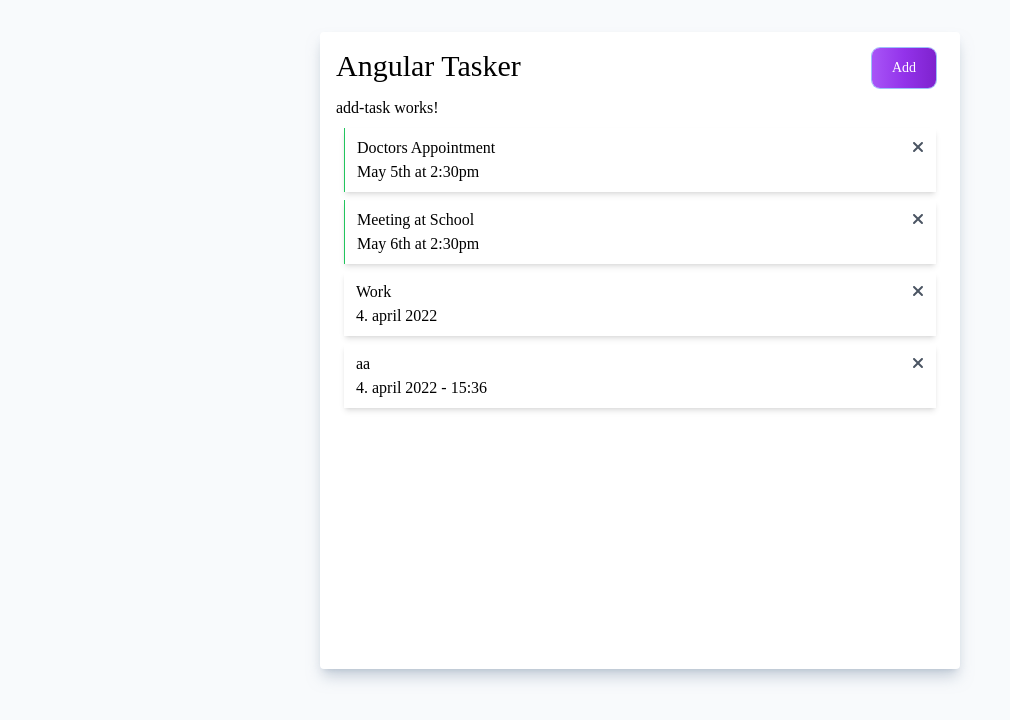
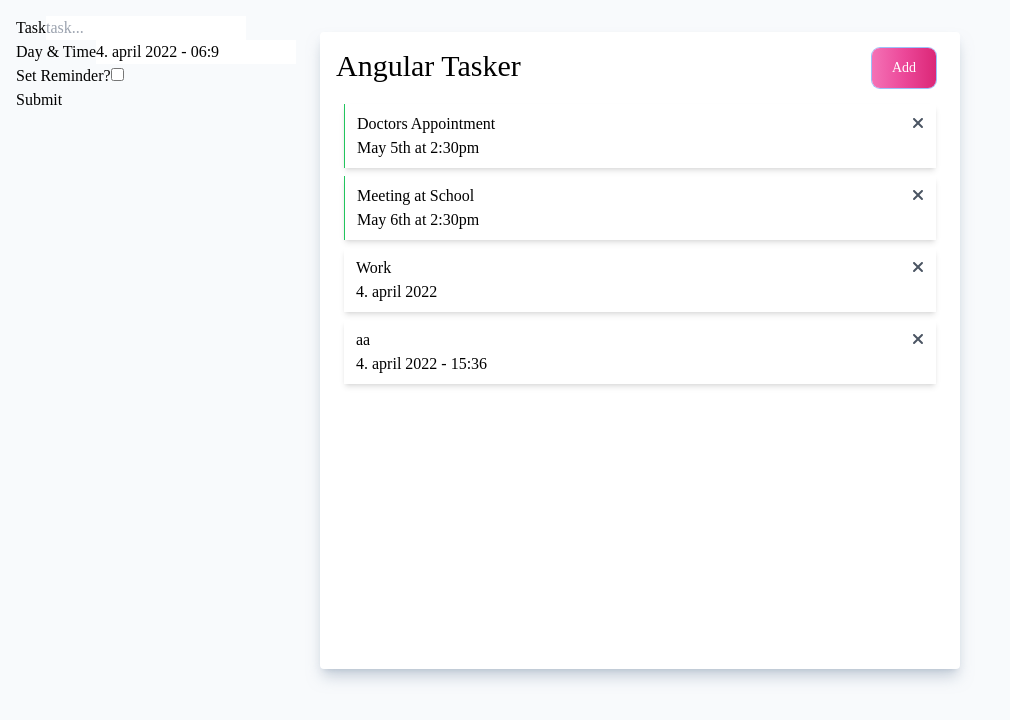
Before and after one commit to Dennienajs/Tasker, an Angular app: page / in a window 1280 px wide. Both pictures are taken after a click on the button "Add". Shown: the top 720 px of the page, without its empty margins (0-1010 px from the left). Built offline with nearby package versions, Linux system fonts and the light colour scheme; data requests are answered from the project's data file.

Commit message:
added add task model

```diff
--- a/src/app/components/add-task/add-task.component.html
+++ b/src/app/components/add-task/add-task.component.html
@@ -1 +1,49 @@
-<p>add-task works!</p>
+<div
+  *ngIf="isShowingAddTask"
+  (click)="toggleIsShowingAddTask()"
+  id="addtask-modal"
+  tabindex="-1"
+  class="overflow-y-auto overflow-x-hidden fixed top-0 right-0 left-0 w-full md:inset-0 h-modal md:h-full z-0"
+>
+  <div
+    class="relative p-4 w-full max-w-md h-full md:h-auto z-50"
+    (click)="$event.stopPropagation()"
+  >
+    <!-- Modal content -->
+    <form class="add-form" (ngSubmit)="onSubmit()">
+      <div class="form-control">
+        <label for="text">Task</label>
+        <input
+          [(ngModel)]="task.text"
+          type="text"
+          name="text"
+          id="text"
+          placeholder="task..."
+        />
+      </div>
+
+      <div class="form-control">
+        <label for="day">Day & Time</label>
+        <input
+          [(ngModel)]="task.day"
+          type="text"
+          name="day"
+          id="day"
+          placeholder="day..."
+        />
+      </div>
+
+      <div class="form-control form-control-check">
+        <label for="reminder">Set Reminder?</label>
+        <input
+          [(ngModel)]="task.reminder"
+          type="checkbox"
+          name="reminder"
+          id="reminder"
+        />
+      </div>
+
+      <input type="submit" />
+    </form>
+  </div>
+</div>
--- a/src/app/components/add-task/add-task.component.ts
+++ b/src/app/components/add-task/add-task.component.ts
@@ -1,4 +1,7 @@
-import { Component, OnInit } from '@angular/core';
+import { Component, OnInit, Output, EventEmitter } from '@angular/core';
+import { Subscription } from 'rxjs';
+import { UiService } from 'src/app/services/ui.service';
+import { Task } from "../../Task";
 
 @Component({
   selector: 'app-add-task',
@@ -6,10 +9,63 @@ import { Component, OnInit } from '@angular/core';
   styleUrls: ['./add-task.component.scss']
 })
 export class AddTaskComponent implements OnInit {
+  @Output() onAddTask: EventEmitter<Task> = new EventEmitter();
+  @Output() onToggleModal: EventEmitter<Task> = new EventEmitter();
 
-  constructor() { }
+  task: Task;
+  isShowingAddTask = false;
+  subscription: Subscription;
 
-  ngOnInit(): void {
+  constructor(private uiService: UiService) {
+    this.task = { text: "", day: asString(getFormattedDate()), reminder: false };
+    this.subscription = this.uiService
+      .onToggle()
+      .subscribe(value => this.isShowingAddTask = value);
+  }
+
+
+  ngOnInit(): void { }
+
+  toggleIsShowingAddTask = () => {
+    console.log("toggleIsShowingAddTask");
+    this.uiService.toggleAddTask();
+  }
+
+  onSubmit = () => {
+    const { text, day, reminder } = this.task;
+
+    if (!text) {
+      alert("Please insert a text ..");
+      return;
+    }
+
+    console.log(text);
+    console.log(day);
+    console.log(reminder);
+
+    // add
+    this.onAddTask.emit(this.task);
+
+    // reset
+    this.task = { text: "", day: asString(getFormattedDate()), reminder: false };
+    this.toggleIsShowingAddTask();
   }
 
 }
+
+
+const getFormattedDate = () => {
+  let date = new Date().toLocaleDateString('da-dk', { day: 'numeric' })
+  let month = new Date().toLocaleDateString('da-dk', { month: 'long' })
+  let year = new Date().toLocaleDateString('da-dk', { year: 'numeric' })
+  let hour = new Date().toLocaleTimeString('da-dk', { hour: 'numeric' })
+  let min = new Date().toLocaleTimeString('da-dk', { minute: 'numeric' })
+
+  const formattedDate = `${date} ${month} ${year} - ${hour}:${min}`
+
+  console.log(formattedDate) // 26-March-2022
+
+  return formattedDate
+}
+
+const asString = (input: any) => "" + input;
--- a/src/app/components/header/header.component.html
+++ b/src/app/components/header/header.component.html
@@ -2,7 +2,8 @@
   <h1 class="text-3xl">{{ title }}</h1>
   <app-button
     text="Add"
-    [color]="Colors.Purple"
+    [color]="randomColor"
     (click)="toggleAddTask()"
+    data-modal-toggle="addtask-modal"
   ></app-button>
 </div>
--- a/src/app/components/header/header.component.ts
+++ b/src/app/components/header/header.component.ts
@@ -1,5 +1,7 @@
 import { Component, OnInit } from '@angular/core';
-import {Colors} from "../button/button.component";
+import { Subscription } from 'rxjs';
+import { UiService } from 'src/app/services/ui.service';
+import { Colors } from "../button/button.component";
 
 @Component({
   selector: 'app-header',
@@ -7,16 +9,23 @@ import {Colors} from "../button/button.component";
   styleUrls: ['./header.component.scss']
 })
 export class HeaderComponent implements OnInit {
-  public Colors = Colors;
+  public colors = Colors;
+  randomColor: Colors = Math.round(Math.random() * 7)
   title = 'Angular Tasker';
+  isShowingAddTask = false;
+  subscription: Subscription;
 
-  constructor() { }
 
-  ngOnInit(): void {
+  constructor(private uiService: UiService) {
+    this.subscription = this.uiService
+      .onToggle()
+      .subscribe(value => this.isShowingAddTask = value)
   }
 
+  ngOnInit(): void { }
 
-  toggleAddTask = () =>{
-    console.log("toggleAddTask()");
-  }
+  toggleAddTask = () =>
+    this.uiService.toggleAddTask();
+
+
 }
--- a/src/app/components/tasks/tasks.component.html
+++ b/src/app/components/tasks/tasks.component.html
@@ -1,5 +1,5 @@
 <div>
-  <app-add-task></app-add-task>
+  <app-add-task (onAddTask)="addTask($event)"></app-add-task>
 
   <div *ngIf="isLoading; then loading; else ready"></div>
 
--- a/src/app/components/tasks/tasks.component.ts
+++ b/src/app/components/tasks/tasks.component.ts
@@ -30,15 +30,21 @@ export class TasksComponent implements OnInit {
   deleteTask = (task: Task) => {
     this.taskService
       .deleteTask(task)
-      .subscribe(_ =>
-        this.tasks.filter(t => t.id !== task.id)
-      )
+      .subscribe(_ => this.tasks.filter(t => t.id !== task.id))
     this.tasks = this.tasks.filter(t => t.id !== task.id);
   }
 
   toggleReminder = (task: Task) => {
     task.reminder = !task.reminder;
-    this.taskService.updateTask(task).subscribe();
+    this.taskService
+      .updateTask(task)
+      .subscribe();
   }
 
+  addTask = (task: Task) =>
+    this.taskService
+      .addTask(task)
+      .subscribe(_ => this.tasks.push(task));
+
+
 }
--- a/src/app/services/task.service.ts
+++ b/src/app/services/task.service.ts
@@ -25,7 +25,10 @@ export class TaskService {
   deleteTask = (task: Task): Observable<Task> =>
     this.httpClient.delete<Task>(apiUrlId(task));
 
-  updateTask = (task: Task) =>
+  updateTask = (task: Task): Observable<Task> =>
     this.httpClient.put<Task>(apiUrlId(task), task, httpOptions);
 
+  addTask = (task: Task): Observable<Task> =>
+    this.httpClient.post<Task>(apiUrl, task, httpOptions);
+
 }
```
Also changed, not shown: src/app/components/task/task.component.ts (+1 -7 lines).
